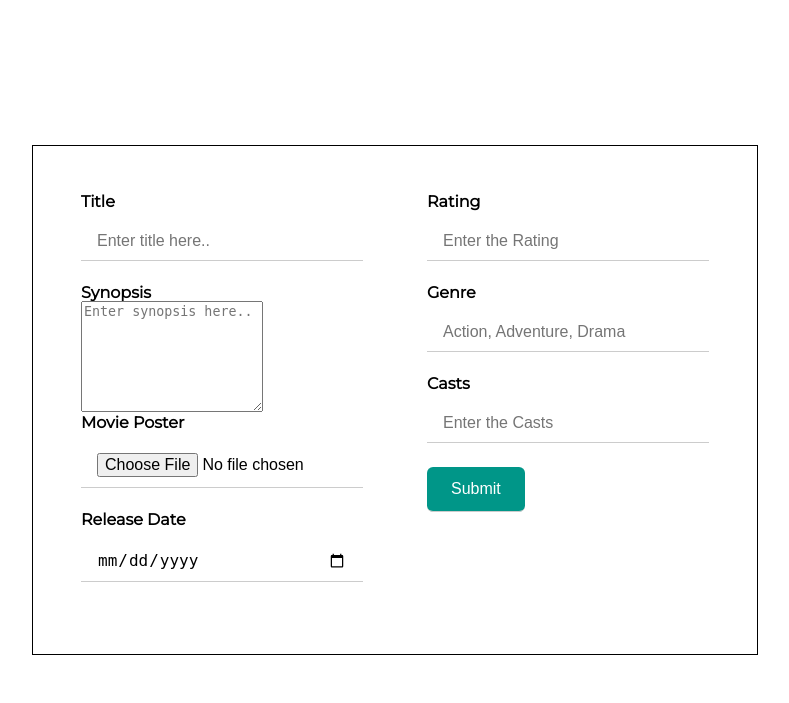
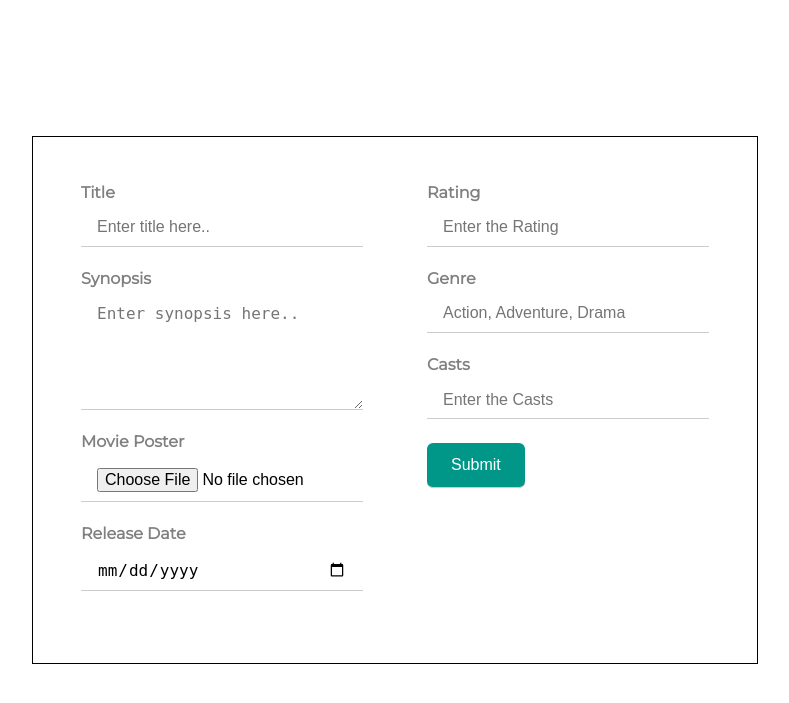
Before and after one commit to jaybhoyar/movie-library-node, a Node server app: page /movies/new in a window 1280 px wide. Shown: the top 703 px of the page, without its empty margins (245-1034 px from the left). Run offline with Node 20, Linux system fonts and the light colour scheme; some libraries are stand-ins or nearby versions.

Commit message:
textarea style

```diff
--- a/public/stylesheets/style.css
+++ b/public/stylesheets/style.css
@@ -267,6 +267,7 @@ main .display_container .movie_container a .container h2 {
   display: block;
   font-weight: 600;
   font-size: 1rem;
+  color: gray;
 }
 
 .form_container .container form .col input {
@@ -274,7 +275,19 @@ main .display_container .movie_container a .container h2 {
   padding: 0.6rem 1rem;
   border: none;
   outline: none;
-  margin-top: 0.8rem;
+  margin-top: 0.5rem;
+  margin-bottom: 1.5rem;
+  border-bottom: 1px solid #ccc;
+  font-size: 1rem;
+  width: 250px;
+}
+
+.form_container .container form .col textarea {
+  display: block;
+  padding: 0.6rem 1rem;
+  border: none;
+  outline: none;
+  margin-top: 0.5rem;
   margin-bottom: 1.5rem;
   border-bottom: 1px solid #ccc;
   font-size: 1rem;
--- a/public/stylesheets/style.scss
+++ b/public/stylesheets/style.scss
@@ -219,13 +219,25 @@ main {
 					display: block;
 					font-weight: 600;
 					font-size: 1rem;
+					color: rgb(128, 128, 128);
 				}
 				input {
 					display: block;
 					padding: 0.6rem 1rem;
 					border: none;
 					outline: none;
-					margin-top: 0.8rem;
+					margin-top: 0.5rem;
+					margin-bottom: 1.5rem;
+					border-bottom: 1px solid #ccc;
+					font-size: 1rem;
+					width: 250px;
+				}
+				textarea {
+					display: block;
+					padding: 0.6rem 1rem;
+					border: none;
+					outline: none;
+					margin-top: 0.5rem;
 					margin-bottom: 1.5rem;
 					border-bottom: 1px solid #ccc;
 					font-size: 1rem;
--- a/views/movieForm.ejs
+++ b/views/movieForm.ejs
@@ -25,7 +25,7 @@
 						<textarea
 							type="text"
 							name="synopsis"
-							rows="7"
+							rows="5"
 							placeholder="Enter synopsis here.."
 						></textarea>
 						<label for="image">Movie Poster</label>
```
Also changed, not shown: 1 other file.
